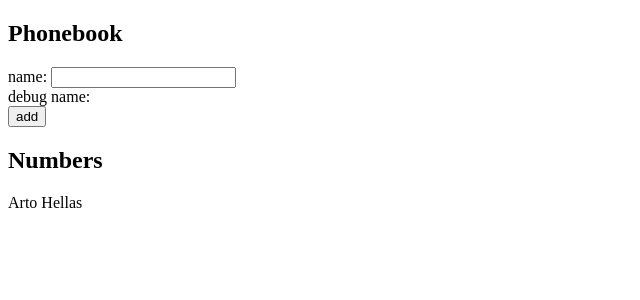
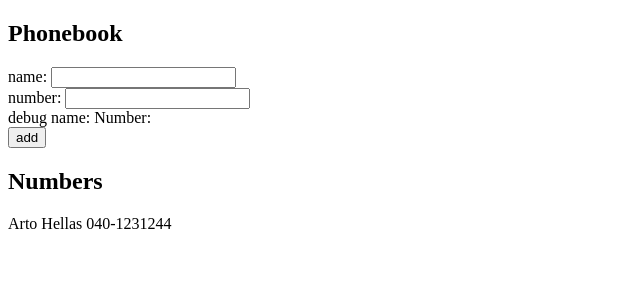
Before and after one commit to Metarails/Full_Stack_open, a React (Create React App) app in the folder Osa2/puhelinluettelo/: page / in a window 1280 px wide. Shown: the top 300 px of the page, without its empty margins (0-640 px from the left). Built offline with nearby package versions, Linux system fonts and the light colour scheme.

Commit message:
2.8 puhluettelo step3 done

```diff
--- a/Osa2/puhelinluettelo/src/App.js
+++ b/Osa2/puhelinluettelo/src/App.js
@@ -3,15 +3,19 @@ import { useState } from 'react'
 const Person = ({ person }) => {
 
   return (
-    <p>{person.name}</p>
+    <p>{person.name} {person.number}</p>
   )
 }
 
 const App = () => {
   const [persons, setPersons] = useState([
-    { name: 'Arto Hellas' }
+    {
+      name: "Arto Hellas",
+      number: "040-1231244",
+    }
   ])
-  const [newName, setNewName] = useState('')
+  const [newName, setNewName] = useState("")
+  const [newNumber, setNewNumber] = useState("")
 
   const  addName = (event) => {
     event.preventDefault();
@@ -26,9 +30,11 @@ const App = () => {
     else {
       const nameObject = {
         name: newName,
+        number: newNumber,
       }
       setPersons(persons.concat(nameObject));
       setNewName("");
+      setNewNumber("");
     }
 
   }
@@ -36,6 +42,10 @@ const App = () => {
   const handleNameChange = (event) => {
     console.log(event.target.value);
     setNewName(event.target.value);
+  }
+  const handleNumberChange = (event) => {
+    console.log(event.target.value);
+    setNewNumber(event.target.value);
   }
 
 
@@ -46,7 +56,10 @@ const App = () => {
         <div>
           name: <input value={newName} onChange={handleNameChange} />
         </div>
-        <div>debug name: {newName}</div>
+        <div>
+          number: <input value={newNumber} onChange={handleNumberChange} />
+        </div>
+        <div>debug name: {newName} Number: {newNumber}</div>
         <div>
           <button type="submit">add</button>
         </div>
```
